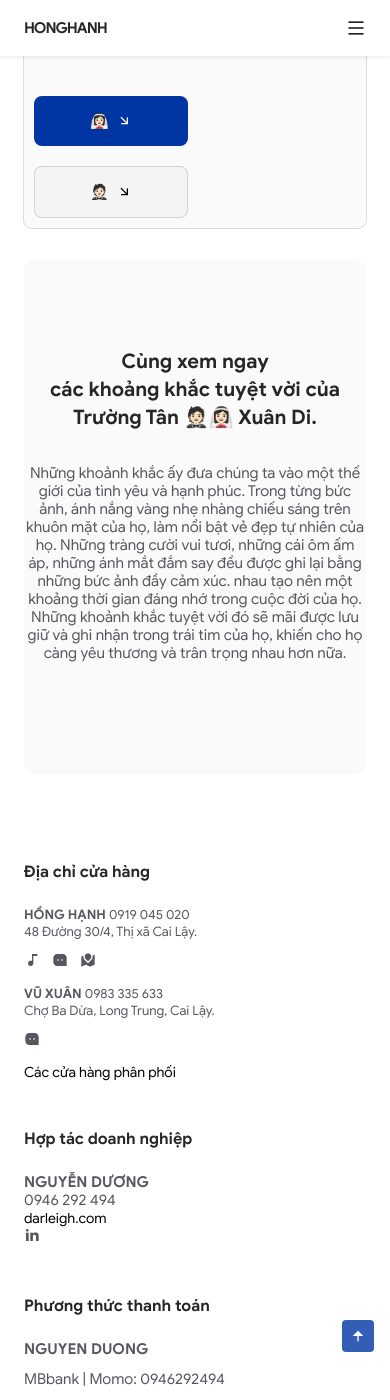
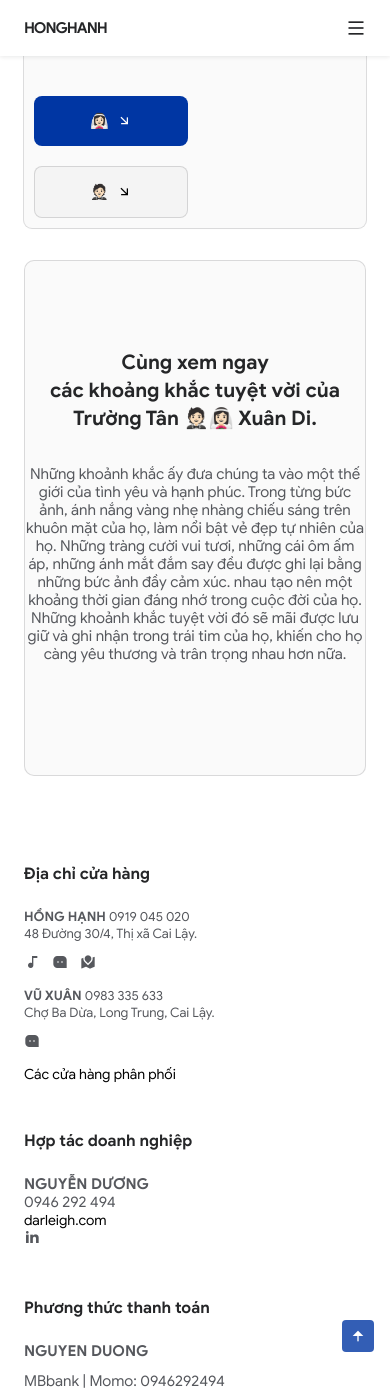
Before and after one commit to darleigh/invitation, a Jekyll site: the page built from _posts/projects/2023-03-05-TruongTan-XuanDi.md, in a window 390 px wide and 1400 px high, scrolled down 406 px. Built offline with Jekyll 4.4.1, drawn with Linux system fonts in a browser that asks for light colours.

Commit message:
Update products

```diff
--- a/_includes/head.html
+++ b/_includes/head.html
@@ -197,7 +197,7 @@
   @media only screen and (max-width: 600px) {
     /* Change the grid layout for smaller screens */
     .product__container {
-      grid-template-columns: 1fr 1fr 1fr; /* display 1 grid item in a row */
+      grid-template-columns: 1fr 1fr; /* display 1 grid item in a row */
       margin: 0; /* remove the horizontal margin */
     }
   }
--- a/_layouts/project.html
+++ b/_layouts/project.html
@@ -66,7 +66,7 @@
 				{% endif %}
 			</div> -->
 		</section>
-		<section class="product section container" style="background-color:#fafafa"	>
+		<section class="product section container" style="background-color:#fafafa;border: 1px solid rgba(27, 31, 35, 0.15)">
 			<h2 class="section__title-center">
 				Cùng xem ngay<br> các khoảng khắc tuyệt vời của<br>
 				{{page.project.groom}} 🤵🏻👰🏻‍♀️ {{page.project.bride}}.
```
